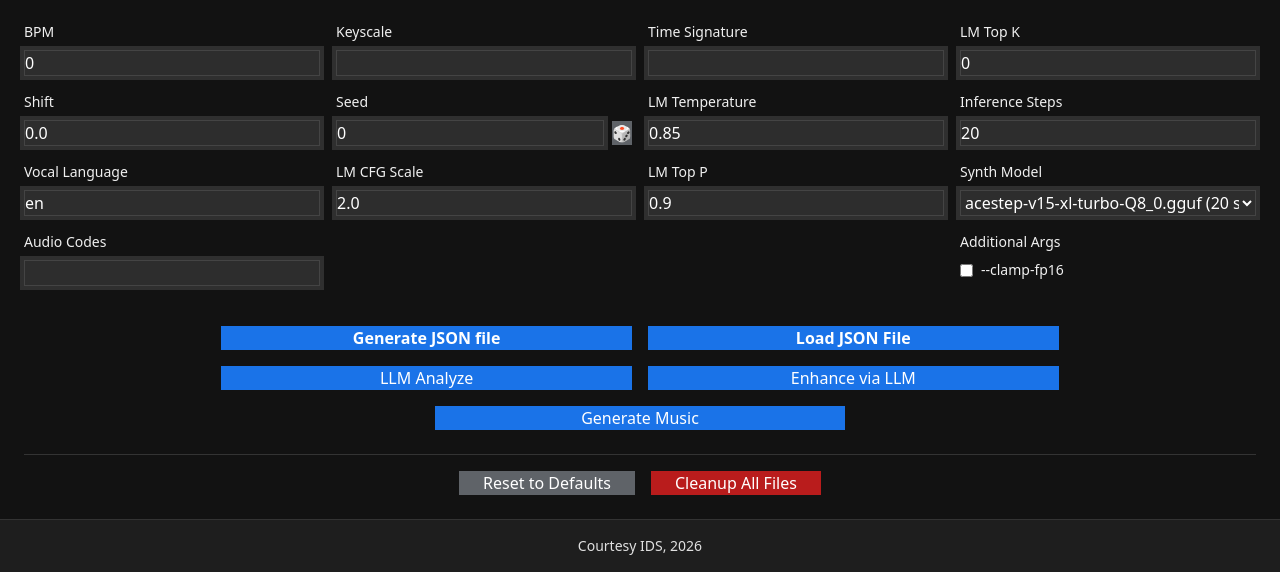
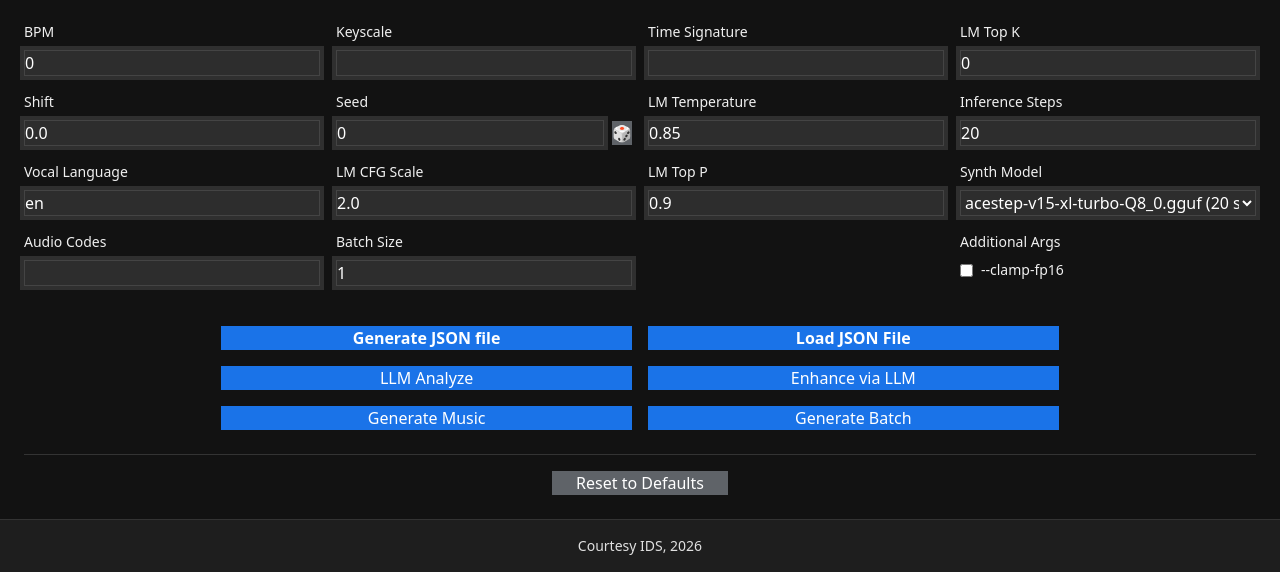
Before and after one commit to Nurb4000/acestep.cpp-simple-GUI, a Flask app: page / in a window 1280 px wide. Shown: the part 967-1539 px from the top of the page. Run offline with Flask 3, Linux system fonts and the light colour scheme; some libraries are stand-ins or nearby versions.

Commit message:
Implement batch controls and update layout
Added batch generation functionality.
Moved back to auto cleanup instead of manual.

```diff
--- a/templates/index.html
+++ b/templates/index.html
@@ -95,6 +95,21 @@ max-width: 160px; /* Keep compact */
 .seed-gen-btn:hover {
     background-color: #4a4d50;
     cursor: pointer;
+}
+/* Batch Controls */
+.batch-controls {
+    @apply grid grid-cols-1 md:grid-cols-3 gap-4 items-center mt-4;
+}
+.batch-size-input {
+    @apply w-full px-3 py-2 rounded-md border focus:outline-none focus:ring-2 text-sm;
+    background-color: var(--bg-input);
+    border-color: var(--border-color);
+    color: var(--text-primary) !important;
+    box-shadow: 0 0 0 0.25rem var(--focus-ring);
+    max-width: 120px;
+}
+.batch-status {
+    @apply text-sm mt-2 text-[#f0f0f0];
 }
 </style>
 </head>
@@ -228,6 +243,11 @@ max-width: 160px; /* Keep compact */
 <label class="block text-sm font-medium text-[#f0f0f0]">LM CFG Scale</label>
 <input type="number" id="lm_cfg_scale" name="lm_cfg_scale" step="0.1" class="number-input w-full bg-[#2d2d2d] text-white border border-[#444]" value="{{ defaults.lm_cfg_scale }}">
 </div>
+<!-- MOVED BATCH SIZE HERE (Now in Column 2) -->
+<div class="space-y-2">
+    <label class="block text-sm font-medium text-[#f0f0f0]">Batch Size</label>
+    <input type="number" id="batch_size" name="batch_size" class="text-input w-full bg-[#2d2d2d] text-white border border-[#444]" value="1" min="1">
+</div>
 </div>
 <!-- Column 3 -->
 <div class="space-y-4">
@@ -275,6 +295,9 @@ max-width: 160px; /* Keep compact */
 </div>
 </div>
 </div>
+
+<!-- Batch Controls (Legacy layout removed, functionality merged into main actions) -->
+
 <!-- Action Buttons Container -->
 <div class="pt-4 space-y-6">
 <!-- Primary Actions (Side-by-Side) -->
@@ -295,11 +318,15 @@ LLM Analyze
 <button type="submit" id="generateBtn" class="btn btn-primary w-1/3 text-white bg-[#1a73e8] hover:bg-[#1557b0]">
 Generate Music
 </button>
+<!-- Generate Batch Button (Moved here, side-by-side, fixed size/color) -->
+<button type="button" id="generateBatchBtn" class="btn btn-primary w-1/3 text-white bg-[#1a73e8] hover:bg-[#1557b0]">
+Generate Batch
+</button>
 </div>
 <!-- Secondary/Utility Actions (Centered, Smaller) -->
 <div class="flex flex-wrap justify-center gap-4 border-t border-[#333] pt-4 mt-4">
 <button type="button" id="resetToDefaultsBtn" class="btn btn-secondary px-6">Reset to Defaults</button>
-<button type="button" id="cleanupAllBtn" class="btn btn-secondary px-6 bg-red-700 hover:bg-red-600">Cleanup All Files</button>
+<!-- Removed Cleanup All button since it's no longer needed -->
 </div>
 </div>
 </form>
@@ -331,12 +358,15 @@ Generate Music
 <script>
 $(document).ready(function() {
 let currentBaseFilename = '';
+let batchActive = false;
+
 // Model Change Listener
 $('#synth_model').on('change', function() {
 const steps = $(this).find('option:selected').data('inference-steps');
 $('#inference_steps').val(steps);
 });
 $('#synth_model').trigger('change'); // Initialize
+
 // Task Type Listener
 $('#task_type').on('change', function() {
 const taskType = $(this).val();
@@ -344,12 +374,13 @@ updateAudioVisibility(taskType);
 });
 // Initialize on load
 updateAudioVisibility($('#task_type').val());
+
 function updateAudioVisibility(taskType) {
     // Hide all sections initially
     $('#refAudioSection').addClass('hidden');
     $('#srcAudioSection').addClass('hidden');
     $('#repaintingFields').addClass('hidden');
-  //
+
     // Reset badges
     $('#refAudioRequiredBadge, #refAudioOptionalBadge, #srcAudioRequiredBadge, #srcAudioOptionalBadge').addClass('hidden');
     $('#refAudioNote, #srcAudioNote').text('Loading...');
@@ -363,10 +394,10 @@ function updateAudioVisibility(taskType) {
         // Display both, with reference being optional ( and add note that source is required and reference is optional )
         $('#refAudioSection').removeClass('hidden');
         $('#srcAudioSection').removeClass('hidden');
-  //
+
         $('#srcAudioRequiredBadge').removeClass('hidden');
         $('#srcAudioNote').text("Required: Used for cover generation.");
-  //
+
         $('#refAudioOptionalBadge').removeClass('hidden');
         $('#refAudioNote').text("Optional: Used for style reference.");
     }
@@ -374,10 +405,10 @@ function updateAudioVisibility(taskType) {
         // Display both, with reference being optional ( and add note that source is required and reference is optional )
         $('#refAudioSection').removeClass('hidden');
         $('#srcAudioSection').removeClass('hidden');
-  //
+
         $('#srcAudioRequiredBadge').removeClass('hidden');
         $('#srcAudioNote').text("Required: Used for cover generation.");
-  //
+
         $('#refAudioOptionalBadge').removeClass('hidden');
         $('#refAudioNote').text("Optional: Used for style reference.");
     }
@@ -385,11 +416,12 @@ function updateAudioVisibility(taskType) {
         // Display source audio ( and repainting_start and repainting_end ) with it being required. ( and add note that source is required )
         $('#srcAudioSection').removeClass('hidden');
         $('#repaintingFields').removeClass('hidden');
-  //
+
         $('#srcAudioRequiredBadge').removeClass('hidden');
         $('#srcAudioNote').text("Required: Used for repaint generation.");
     }
 }
+
 // Reset to Defaults
 $('#resetToDefaultsBtn').on('click', function() {
 const defaults = {{ defaults|tojson }};
@@ -404,12 +436,7 @@ $('#task_type').val('text2music').trigger('change');
 $('#synth_model').trigger('change');
 showSuccess("Form reset to defaults");
 });
-// Cleanup All
-$('#cleanupAllBtn').on('click', function() {
-if(confirm("Delete ALL generated files?")) {
-$.post('/cleanup_all', function(res) { showSuccess("Cleanup completed."); });
-}
-});
+
 // LLM Enhancement
 $('#enhanceBtn').on('click', function(e) {
 e.preventDefault();
@@ -451,6 +478,7 @@ showError("LLM Error: " + (xhr.responseJSON?.message || "Unknown error"));
 complete: function() { $('#enhanceBtn').prop('disabled', false); setLoading(null); }
 });
 });
+
 // LLM Analyze Logic
 $('#analyzeBtn').on('click', function(e) {
     e.preventDefault();
@@ -510,6 +538,7 @@ $('#analyzeBtn').on('click', function(e) {
         }
     });
 });
+
 // GENERATE BASE JSON (CRITICAL FEATURE FIX)
 $('#generateJsonBtn').on('click', function(e) {
 e.preventDefault();
@@ -545,6 +574,7 @@ showError("JSON Error: " + (xhr.responseJSON?.message || "Unknown error"));
 complete: function() { setLoading(null); }
 });
 });
+
 // NEW FEATURE: LOAD JSON FILE
 $('#loadJsonBtn').on('click', function() {
 const fileInput = document.createElement('input');
@@ -574,6 +604,100 @@ document.body.appendChild(fileInput);
 fileInput.click();
 fileInput.remove(); // Clean up after selection
 });
+
+// Generate Batch
+$('#generateBatchBtn').on('click', function(e) {
+    e.preventDefault();
+
+    // Check if Caption is empty
+    if ($('#caption').val().trim() === '') {
+        showError("Caption is a required field and cannot be empty.");
+        $('#caption').focus();
+        return;
+    }
+
+    // Check for required audio files based on task type
+    const taskType = $('#task_type').val();
+    let audioError = "";
+    if (taskType === 'cover' || taskType === 'cover-nofsq' || taskType === 'repaint') {
+        const srcFile = $('#src_audio')[0].files.length;
+        if (srcFile === 0) {
+            audioError = "Source Audio (src_audio) is required for " + taskType + ".";
+        }
+    }
+    if (audioError !== "") {
+        showError(audioError);
+        return;
+    }
+
+    const batch_size = $('#batch_size').val();
+    if (batch_size <= 0) {
+        showError("Batch size must be greater than 0.");
+        return;
+    }
+
+    batchActive = true;
+    const formData = new FormData($('#musicForm')[0]);
+    formData.set('enhance_via_llm', 'false');
+    formData.set('batch_size', batch_size);
+
+    setLoading('Generating batch...');
+    $('#generateBatchBtn').prop('disabled', true);
+    $('#batchStatus').removeClass('hidden');
+    $('#batchTotal').text(batch_size);
+
+    $.ajax({
+        url: '/generate_batch',
+        type: 'POST',
+        data: formData,
+        processData: false,
+        contentType: false,
+        success: function(response) {
+            if (response.status === 'success') {
+                // Automatically download the zip file
+                const zipUrl = response.download_url;
+                const a = document.createElement('a');
+                a.href = zipUrl;
+                a.download = `${response.base_filename}_bundle.zip`;
+                document.body.appendChild(a);
+                a.click();
+                document.body.removeChild(a);
+
+                showSuccess(`Batch generation completed. Downloading ${batch_size} files...`);
+            } else if (response.status === 'partial_success') {
+                // If some items failed, still download what succeeded
+                const zipUrl = response.download_url;
+                const a = document.createElement('a');
+                a.href = zipUrl;
+                a.download = `${response.base_filename}_bundle.zip`;
+                document.body.appendChild(a);
+                a.click();
+                document.body.removeChild(a);
+
+                showSuccess(`Batch generation completed with some errors. Downloading ${batch_size} files...`);
+            } else {
+                showError(response.message || 'Batch generation failed.');
+            }
+        },
+        error: function(xhr) {
+            let msg = 'Server Error.';
+            if (xhr.responseJSON && xhr.responseJSON.message) {
+                msg = xhr.responseJSON.message;
+                if (xhr.responseJSON.details) {
+                    msg += '<br><small>' + xhr.responseJSON.details + '</small>';
+                }
+            }
+            showError(msg);
+        },
+        complete: function() {
+            setLoading(null);
+            $('#generateBatchBtn').prop('disabled', false);
+            $('#batchStatus').addClass('hidden');
+            batchActive = false;
+        }
+    });
+});
+
 // Main Generation (Updated to check Caption Required Field)
 $('#musicForm').on('submit', function(e) {
 e.preventDefault();
@@ -596,9 +720,7 @@ if (audioError !== "") {
     showError(audioError);
     return;
 }
-if (currentBaseFilename) {
-$.post('/cleanup', JSON.stringify({base_filename: currentBaseFilename}));
-}
+// Removed the cleanup call since it's now handled in the backend
 const formData = new FormData(this);
 formData.set('enhance_via_llm', 'false');
 setLoading('Generating music...');
@@ -635,11 +757,10 @@ showError(msg);
 complete: function() { setLoading(null); $('#generateBtn').prop('disabled', false); }
 });
 });
+
 // New Generation
 $('#newGenerationBtn').on('click', function() {
-if (currentBaseFilename) {
-$.post('/cleanup', JSON.stringify({base_filename: currentBaseFilename}));
-}
+// Removed the cleanup call since it's now handled in the backend
 $('#results').addClass('hidden');
 $('#musicForm')[0].reset();
 $('#task_type').val('text2music').trigger('change');
```
